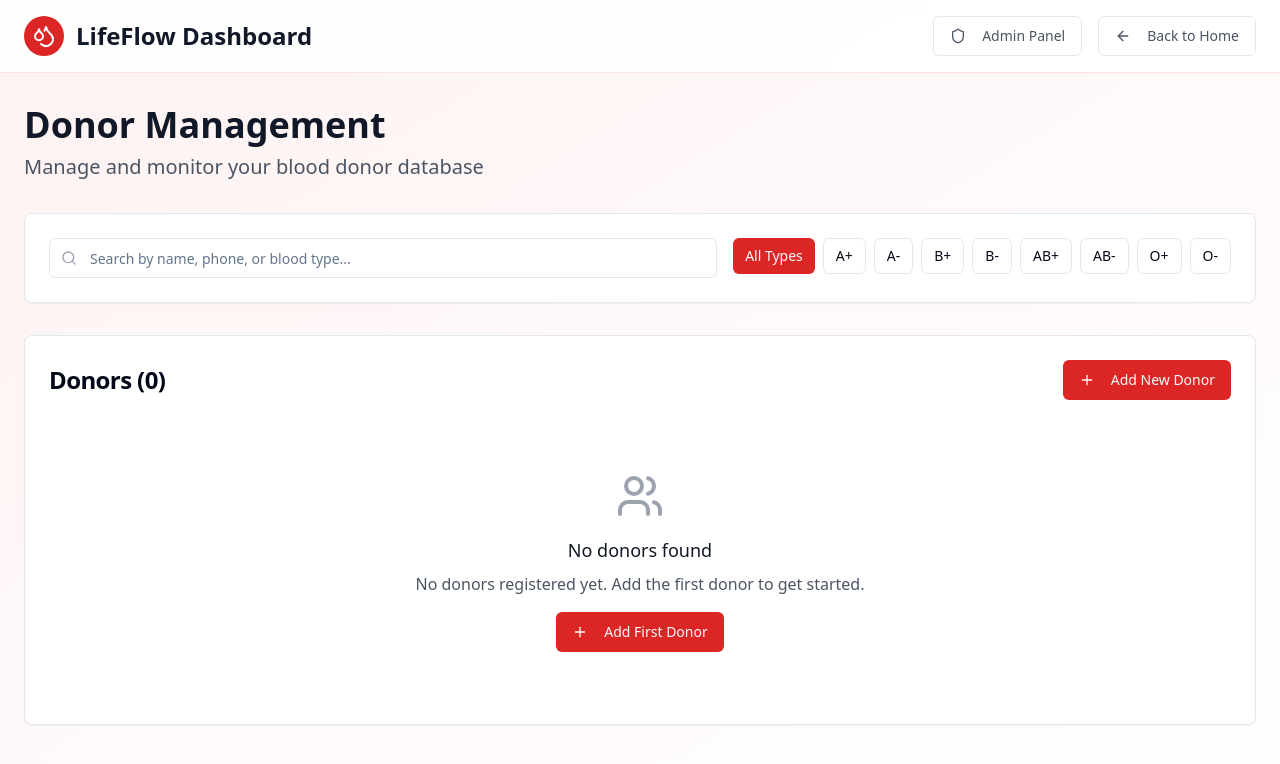
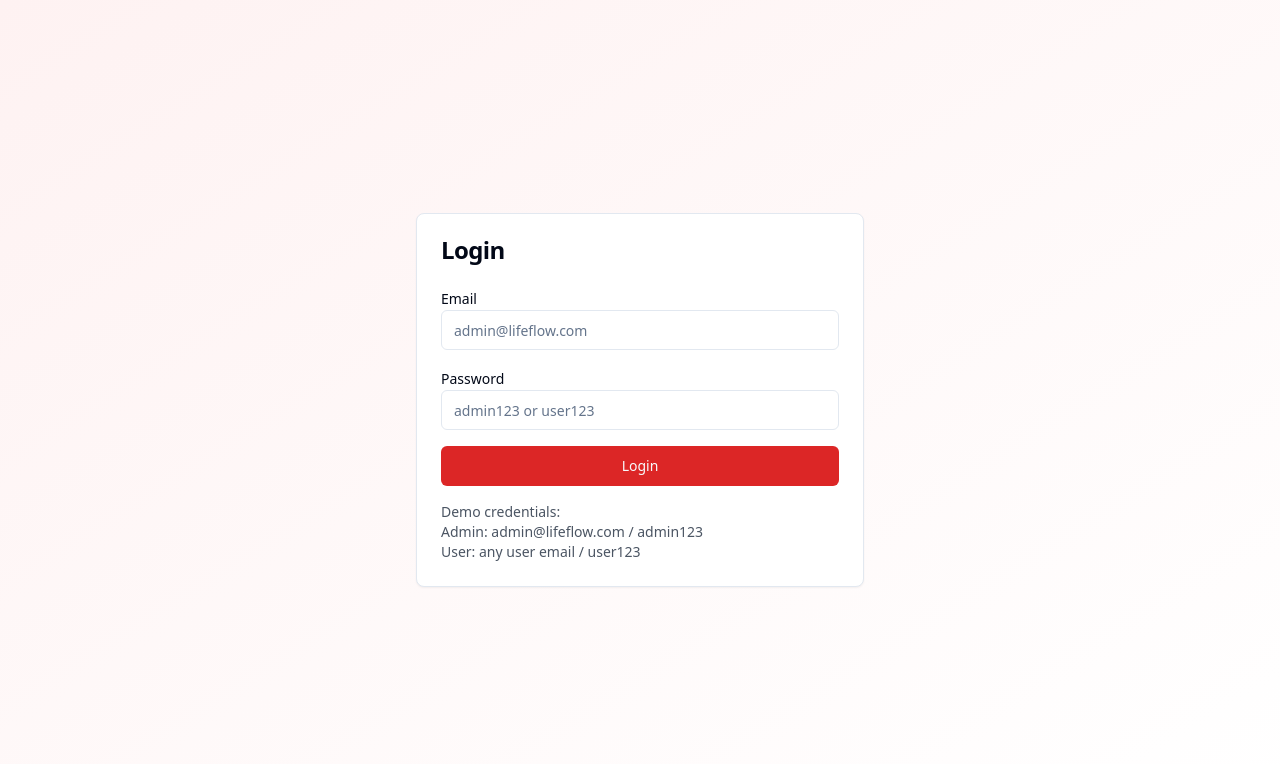
Before and after one commit to devrafid-code/vein-flow-connect, a React (Vite) app: page /dashboard in a window 1280 px wide. Shown: the top 764 px of the page. Built offline with nearby package versions, Linux system fonts and the light colour scheme.

Commit message:
Add user role logic
Implement user role-based access control.

```diff
--- a/src/App.tsx
+++ b/src/App.tsx
@@ -4,6 +4,7 @@ import { Toaster as Sonner } from "@/components/ui/sonner";
 import { TooltipProvider } from "@/components/ui/tooltip";
 import { QueryClient, QueryClientProvider } from "@tanstack/react-query";
 import { BrowserRouter, Routes, Route } from "react-router-dom";
+import { AuthProvider } from "@/contexts/AuthContext";
 import Index from "./pages/Index";
 import Register from "./pages/Register";
 import Donors from "./pages/Donors";
@@ -15,6 +16,7 @@ const queryClient = new QueryClient();
 
 const App = () => (
   <QueryClientProvider client={queryClient}>
+    <AuthProvider>
       <TooltipProvider>
         <Toaster />
         <Sonner />
@@ -30,6 +32,7 @@ const App = () => (
           </Routes>
         </BrowserRouter>
       </TooltipProvider>
+    </AuthProvider>
   </QueryClientProvider>
 );
 
--- /dev/null
+++ b/src/components/LoginForm.tsx
@@ -0,0 +1,82 @@
+
+import { useState } from 'react';
+import { useNavigate } from 'react-router-dom';
+import { Button } from '@/components/ui/button';
+import { Input } from '@/components/ui/input';
+import { Label } from '@/components/ui/label';
+import { Card, CardContent, CardHeader, CardTitle } from '@/components/ui/card';
+import { useAuth } from '@/contexts/AuthContext';
+import { useToast } from '@/hooks/use-toast';
+
+const LoginForm = () => {
+  const [email, setEmail] = useState('');
+  const [password, setPassword] = useState('');
+  const { login } = useAuth();
+  const { toast } = useToast();
+  const navigate = useNavigate();
+
+  const handleSubmit = (e: React.FormEvent) => {
+    e.preventDefault();
+
+    if (login(email, password)) {
+      toast({
+        title: "Success",
+        description: "Logged in successfully",
+      });
+      navigate('/dashboard');
+    } else {
+      toast({
+        title: "Error",
+        description: "Invalid credentials",
+        variant: "destructive",
+      });
+    }
+  };
+
+  return (
+    <Card className="w-full max-w-md mx-auto">
+      <CardHeader>
+        <CardTitle>Login</CardTitle>
+      </CardHeader>
+      <CardContent>
+        <form onSubmit={handleSubmit} className="space-y-4">
+          <div>
+            <Label htmlFor="email">Email</Label>
+            <Input
+              id="email"
+              type="email"
+              value={email}
+              onChange={(e) => setEmail(e.target.value)}
+              placeholder="admin@lifeflow.com"
+              required
+            />
+          </div>
+
+          <div>
+            <Label htmlFor="password">Password</Label>
+            <Input
+              id="password"
+              type="password"
+              value={password}
+              onChange={(e) => setPassword(e.target.value)}
+              placeholder="admin123 or user123"
+              required
+            />
+          </div>
+
+          <Button type="submit" className="w-full bg-red-600 hover:bg-red-700">
+            Login
+          </Button>
+        </form>
+
+        <div className="mt-4 text-sm text-gray-600">
+          <p>Demo credentials:</p>
+          <p>Admin: admin@lifeflow.com / admin123</p>
+          <p>User: any user email / user123</p>
+        </div>
+      </CardContent>
+    </Card>
+  );
+};
+
+export default LoginForm;
--- /dev/null
+++ b/src/contexts/AuthContext.tsx
@@ -0,0 +1,80 @@
+
+import React, { createContext, useContext, useState, useEffect } from 'react';
+
+interface User {
+  id: string;
+  name: string;
+  email: string;
+  role: 'admin' | 'user';
+  status: 'active' | 'inactive';
+}
+
+interface AuthContextType {
+  currentUser: User | null;
+  login: (email: string, password: string) => boolean;
+  logout: () => void;
+  isAdmin: () => boolean;
+  isAuthenticated: () => boolean;
+}
+
+const AuthContext = createContext<AuthContextType | undefined>(undefined);
+
+export const useAuth = () => {
+  const context = useContext(AuthContext);
+  if (context === undefined) {
+    throw new Error('useAuth must be used within an AuthProvider');
+  }
+  return context;
+};
+
+export const AuthProvider: React.FC<{ children: React.ReactNode }> = ({ children }) => {
+  const [currentUser, setCurrentUser] = useState<User | null>(null);
+
+  useEffect(() => {
+    // Check if user is logged in on mount
+    const savedUser = localStorage.getItem('currentUser');
+    if (savedUser) {
+      setCurrentUser(JSON.parse(savedUser));
+    }
+  }, []);
+
+  const login = (email: string, password: string): boolean => {
+    // Get users from localStorage
+    const users = JSON.parse(localStorage.getItem('adminUsers') || '[]');
+
+    // For demo purposes, we'll use simple email/password check
+    // In real app, this would be handled by your auth provider
+    const user = users.find((u: User) => u.email === email && u.status === 'active');
+
+    if (user && (password === 'admin123' || password === 'user123')) {
+      setCurrentUser(user);
+      localStorage.setItem('currentUser', JSON.stringify(user));
+      return true;
+    }
+
+    return false;
+  };
+
+  const logout = () => {
+    setCurrentUser(null);
+    localStorage.removeItem('currentUser');
+  };
+
+  const isAdmin = (): boolean => {
+    return currentUser?.role === 'admin';
+  };
+
+  const isAuthenticated = (): boolean => {
+    return currentUser !== null && currentUser.status === 'active';
+  };
+
+  const value = {
+    currentUser,
+    login,
+    logout,
+    isAdmin,
+    isAuthenticated,
+  };
+
+  return <AuthContext.Provider value={value}>{children}</AuthContext.Provider>;
+};
--- a/src/pages/Admin.tsx
+++ b/src/pages/Admin.tsx
@@ -1,4 +1,3 @@
-
 import { useState, useEffect } from 'react';
 import { useNavigate } from 'react-router-dom';
 import { ArrowLeft, Plus, Edit, Trash2, Search, Users, Shield, UserPlus } from 'lucide-react';
@@ -10,6 +9,7 @@ import { Dialog, DialogContent, DialogHeader, DialogTitle, DialogFooter } from '
 import { AlertDialog, AlertDialogAction, AlertDialogCancel, AlertDialogContent, AlertDialogDescription, AlertDialogFooter, AlertDialogHeader, AlertDialogTitle } from '@/components/ui/alert-dialog';
 import { Badge } from '@/components/ui/badge';
 import { useToast } from '@/hooks/use-toast';
+import { useAuth } from '@/contexts/AuthContext';
 
 interface User {
   id: string;
@@ -23,6 +23,8 @@ interface User {
 const Admin = () => {
   const navigate = useNavigate();
   const { toast } = useToast();
+  const { currentUser, logout, isAdmin, isAuthenticated } = useAuth();
+
   const [users, setUsers] = useState<User[]>([]);
   const [searchTerm, setSearchTerm] = useState('');
   const [showAddDialog, setShowAddDialog] = useState(false);
@@ -213,6 +215,31 @@ const Admin = () => {
     });
   };
 
+  // Redirect if not authenticated or not admin
+  if (!isAuthenticated()) {
+    navigate('/dashboard');
+    return null;
+  }
+
+  if (!isAdmin()) {
+    toast({
+      title: "Access Denied",
+      description: "You don't have permission to access this page",
+      variant: "destructive",
+    });
+    navigate('/dashboard');
+    return null;
+  }
+
+  const handleLogout = () => {
+    logout();
+    toast({
+      title: "Logged out",
+      description: "You have been logged out successfully",
+    });
+    navigate('/');
+  };
+
   return (
     <div className="min-h-screen bg-gradient-to-br from-red-50 to-white">
       {/* Navigation */}
@@ -227,6 +254,10 @@ const Admin = () => {
             </div>
 
             <div className="flex items-center space-x-4">
+              <span className="text-sm text-gray-600">
+                Welcome, {currentUser?.name}
+              </span>
+
               <Button
                 variant="outline"
                 onClick={() => navigate('/dashboard')}
@@ -234,6 +265,14 @@ const Admin = () => {
               >
                 <ArrowLeft className="h-4 w-4 mr-2" />
                 Back to Dashboard
+              </Button>
+
+              <Button
+                variant="outline"
+                onClick={handleLogout}
+                className="border-red-200 text-red-600 hover:bg-red-50"
+              >
+                Logout
               </Button>
             </div>
           </div>
--- a/src/pages/Dashboard.tsx
+++ b/src/pages/Dashboard.tsx
@@ -1,4 +1,3 @@
-
 import { useState, useEffect } from 'react';
 import { useNavigate } from 'react-router-dom';
 import { ArrowLeft, Heart, Droplets, Plus, Edit, Trash2, Search, Filter, Users, Activity, Phone, MapPin, Calendar, Shield } from 'lucide-react';
@@ -11,6 +10,8 @@ import { AlertDialog, AlertDialogAction, AlertDialogCancel, AlertDialogContent,
 import { Badge } from '@/components/ui/badge';
 import { useToast } from '@/hooks/use-toast';
 import { Table, TableBody, TableCell, TableHead, TableHeader, TableRow } from '@/components/ui/table';
+import { useAuth } from '@/contexts/AuthContext';
+import LoginForm from '@/components/LoginForm';
 
 interface Donor {
   id: string;
@@ -24,6 +25,8 @@ interface Donor {
 const Dashboard = () => {
   const navigate = useNavigate();
   const { toast } = useToast();
+  const { currentUser, logout, isAdmin, isAuthenticated } = useAuth();
+
   const [donors, setDonors] = useState<Donor[]>([]);
   const [searchTerm, setSearchTerm] = useState('');
   const [filterBloodType, setFilterBloodType] = useState('all');
@@ -139,6 +142,15 @@ const Dashboard = () => {
     });
   };
 
+  // Show login form if not authenticated
+  if (!isAuthenticated()) {
+    return (
+      <div className="min-h-screen bg-gradient-to-br from-red-50 to-white flex items-center justify-center">
+        <LoginForm />
+      </div>
+    );
+  }
+
   return (
     <div className="min-h-screen bg-gradient-to-br from-red-50 to-white">
       {/* Navigation */}
@@ -147,12 +159,17 @@ const Dashboard = () => {
           <div className="flex items-center justify-between">
             <div className="flex items-center space-x-3">
               <div className="bg-red-600 rounded-full p-2">
-                <Droplets className="h-6 w-6 text-white" />
+                <Heart className="h-6 w-6 text-white" />
               </div>
-              <span className="text-2xl font-bold text-gray-900">LifeFlow Dashboard</span>
+              <span className="text-2xl font-bold text-gray-900">LifeFlow</span>
             </div>
 
             <div className="flex items-center space-x-4">
+              <span className="text-sm text-gray-600">
+                Welcome, {currentUser?.name} ({currentUser?.role})
+              </span>
+
+              {isAdmin() && (
                 <Button
                   variant="outline"
                   onClick={() => navigate('/admin')}
@@ -161,6 +178,8 @@ const Dashboard = () => {
                   <Shield className="h-4 w-4 mr-2" />
                   Admin Panel
                 </Button>
+              )}
+
               <Button
                 variant="outline"
                 onClick={() => navigate('/')}
@@ -168,6 +187,14 @@ const Dashboard = () => {
               >
                 <ArrowLeft className="h-4 w-4 mr-2" />
                 Back to Home
+              </Button>
+
+              <Button
+                variant="outline"
+                onClick={handleLogout}
+                className="border-red-200 text-red-600 hover:bg-red-50"
+              >
+                Logout
               </Button>
             </div>
           </div>
```
Lines whose indentation alone changed are shown as unchanged.
